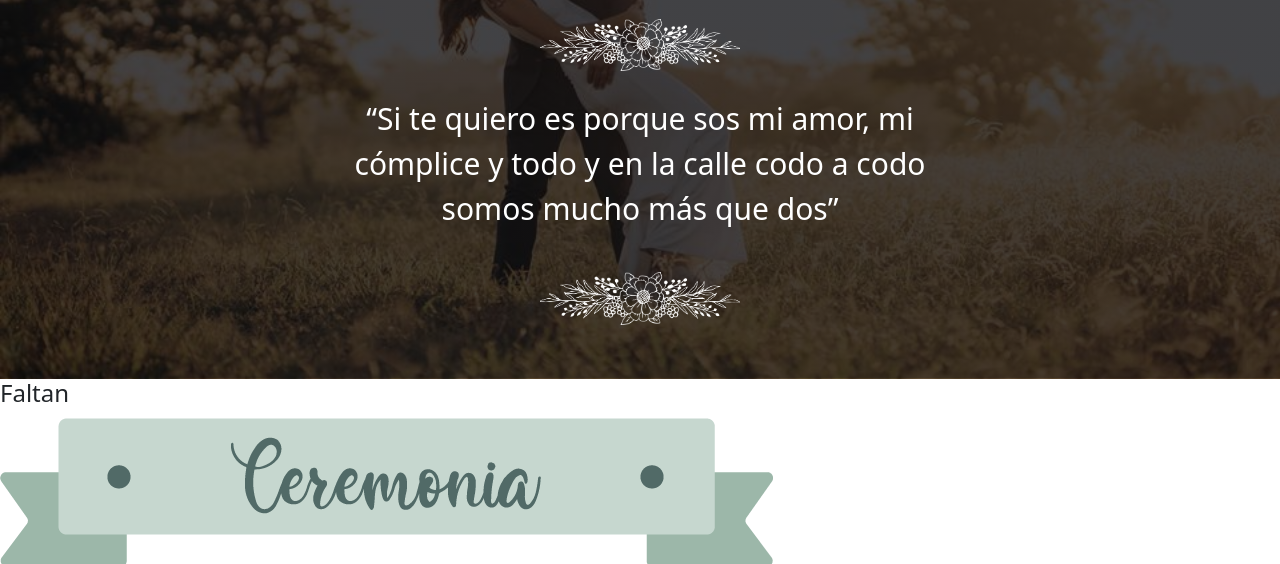
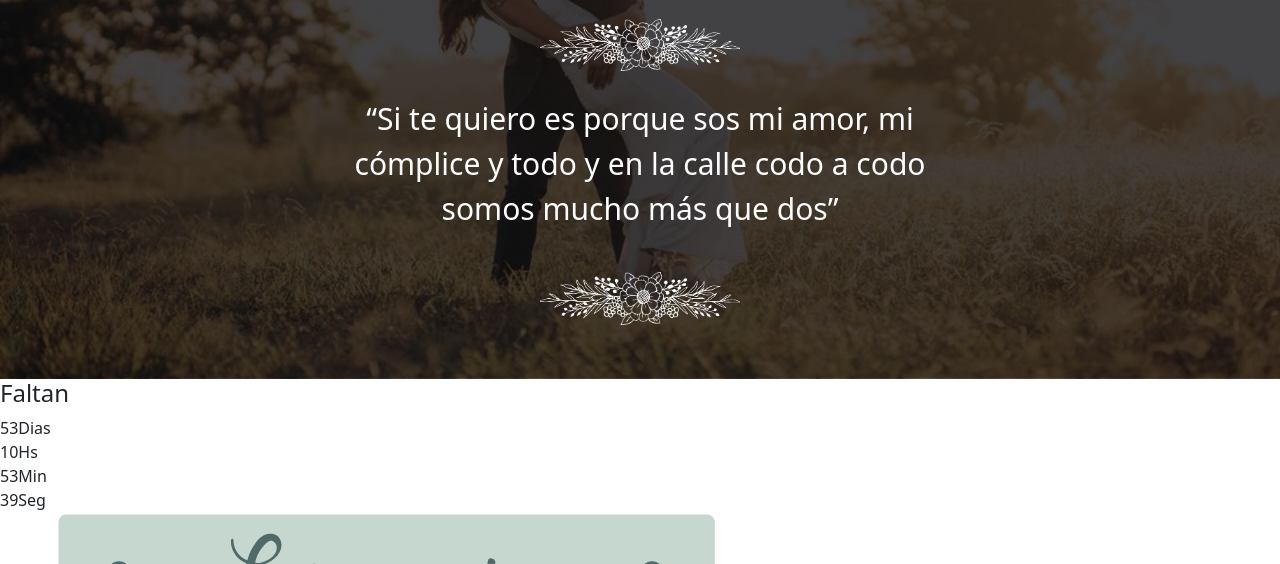
Before and after one commit to Casamiento-Ivan-Caro/Invitacion, a plain HTML site: page index.html in a window 1280 px wide. Shown: the part 235-799 px from the top of the page. Drawn offline with nearby package versions, Linux system fonts and the light colour scheme; files that its build step writes are made by us from their sources; files whose address does not match are found by name.

Commit message:
Update index.html

```diff
--- a/index.html
+++ b/index.html
@@ -13,8 +13,9 @@
         crossorigin="anonymous"></script>
 
 
-    <link rel="stylesheet" href="../Casamiento/Countdown/css/simplyCountdown.theme.default.css" />
-    <script src="../Casamiento/Countdown/dist/simplyCountdown.min.js"></script>
+    <link rel="stylesheet" href="./Countdown/css/simplyCountdown.theme.default.css" />
+    <script src="./Countdown/dist/simplyCountdown.min.js"></script>
+
 
 
     <title>Document</title>
```
